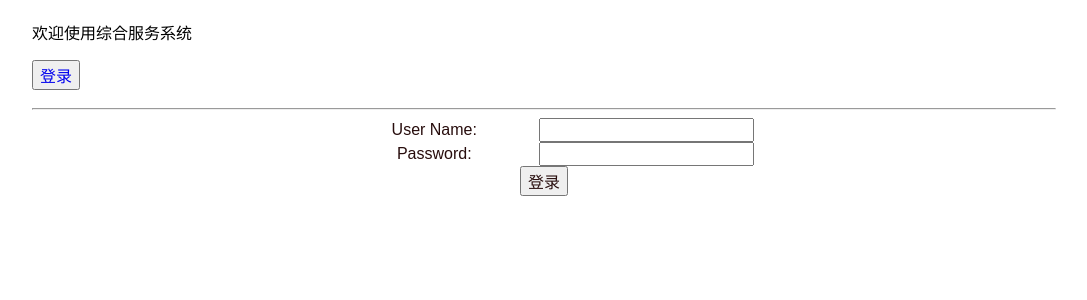
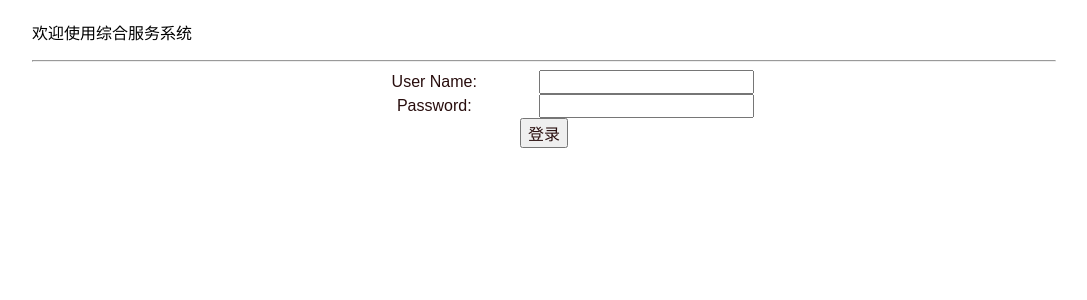
Before and after one commit to intspt/print, a Flask app: page /login in a window 1280 px wide. Shown: the top 300 px of the page, without its empty margins (96-1183 px from the left). Run offline with Flask 2, Linux system fonts and the light colour scheme.

Commit message:
update
update

```diff
--- a/app/templates/base.html
+++ b/app/templates/base.html
@@ -40,8 +40,6 @@
 						<p class="navbar-text"> {{ g.user.name }} </p>
 						<a href={{ url_for('logout') }}><button class="btn btn-default navbar-btn" type="button" >退出</button></a>
 					</div>
-				{% else %}
-					<a href={{ url_for('login') }}><button class="btn btn-default navbar-btn navbar-right" type="button" >登录</button></a>
 				{% endif %}
 			</div>
 		</nav>
```
